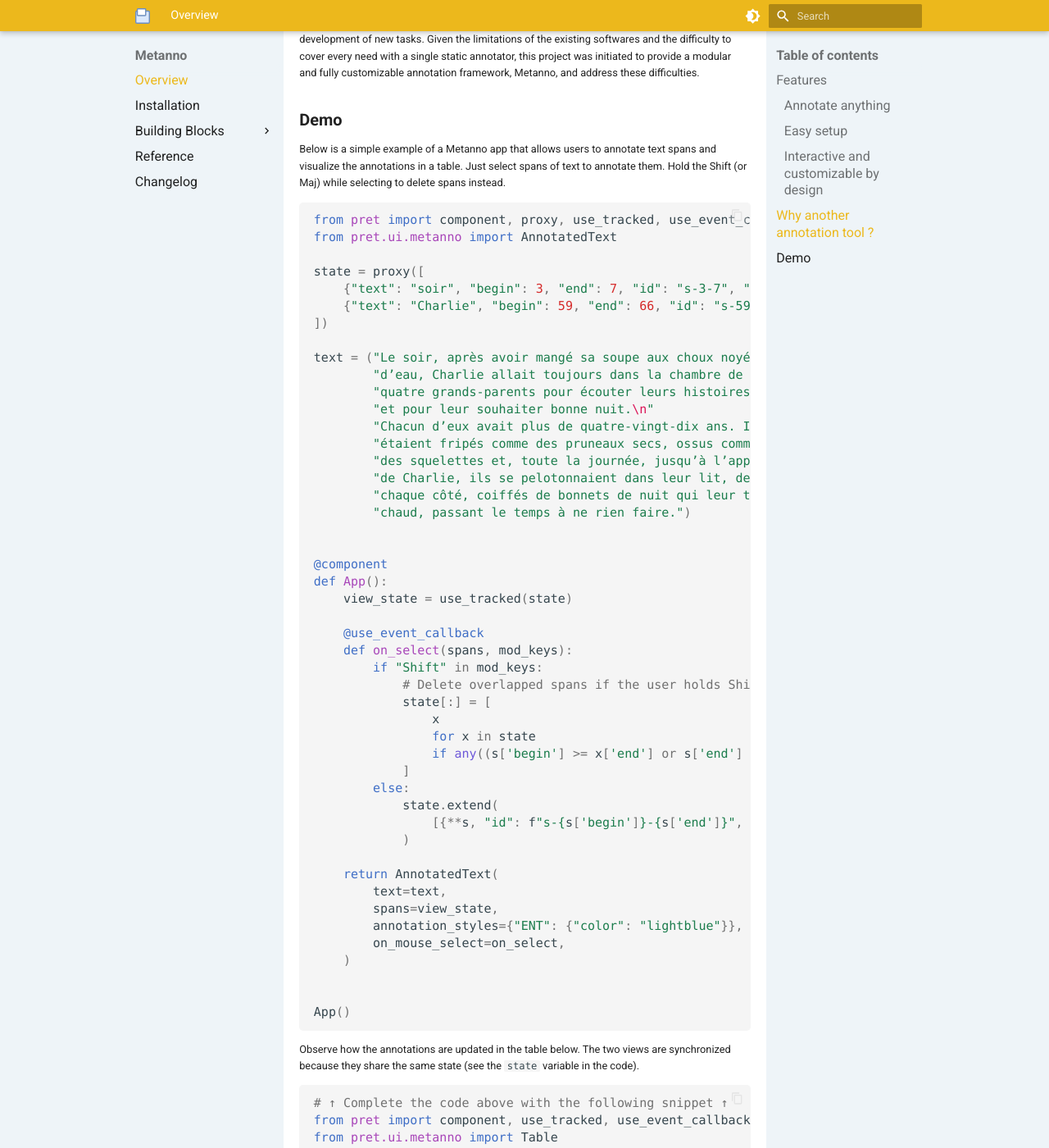
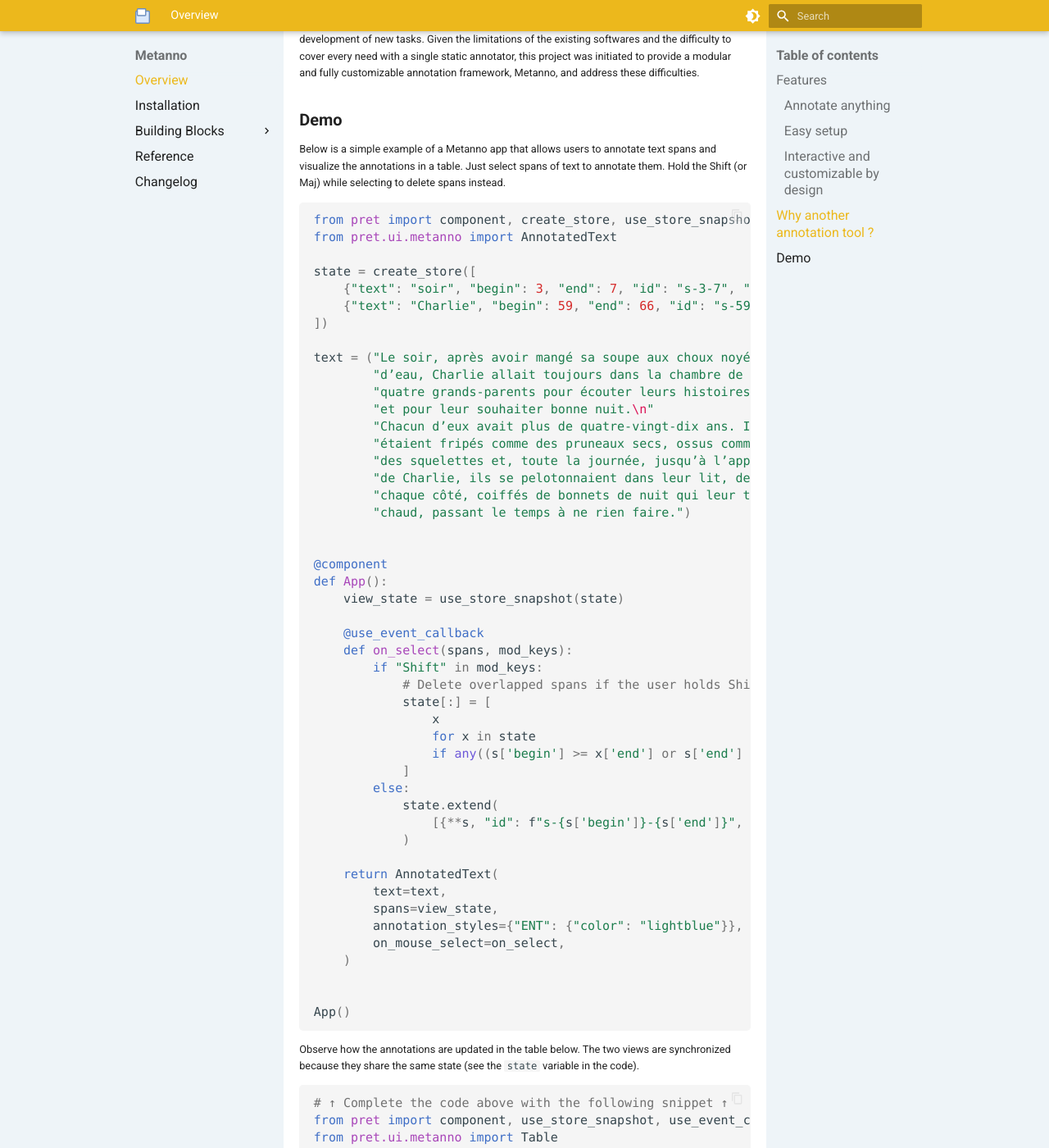
Before and after one commit to percevalw/metanno, an MkDocs documentation site: the page built from docs/index.md, in a window 1280 px wide and 1400 px high, scrolled down 1268 px. Shown: the whole window at 82% size. Built offline with MkDocs 1.6.1 and Material for MkDocs 9.7.7, drawn with Linux system fonts in a browser that asks for light colours; the version menu is left out; some of the changed text lies outside the part shown.

Commit message:
refacto: use pret's create_store/use_store_snapshot functions

````diff
--- a/docs/index.md
+++ b/docs/index.md
@@ -69,10 +69,10 @@
 Hold the Shift (or Maj) while selecting to delete spans instead.
 
 ```python { .render-with-pret .code--expandable }
-from pret import component, proxy, use_tracked, use_event_callback
+from pret import component, create_store, use_store_snapshot, use_event_callback
 from pret.ui.metanno import AnnotatedText
 
-state = proxy([
+state = create_store([
     {"text": "soir", "begin": 3, "end": 7, "id": "s-3-7", "label": "ENT"},
     {"text": "Charlie", "begin": 59, "end": 66, "id": "s-59-66", "label": "ENT"},
 ])
@@ -91,7 +91,7 @@
 
 @component
 def App():
-    view_state = use_tracked(state)
+    view_state = use_store_snapshot(state)
 
     @use_event_callback
     def on_select(spans, mod_keys):
@@ -123,7 +123,7 @@
 
 ```python { .render-with-pret .code--expandable style="height: 200px;" }
 # ↑ Complete the code above with the following snippet ↑
-from pret import component, use_tracked, use_event_callback
+from pret import component, use_store_snapshot, use_event_callback
 from pret.ui.metanno import Table
 
 columns = [
@@ -143,7 +143,7 @@
     for x in state:
         x.setdefault("label", "ENT")  # Ensure all rows have a label
 
-    view_state = use_tracked(state)
+    view_state = use_store_snapshot(state)
     return Table(
         rows=view_state,
         columns=columns,
````
Also changed, not shown: 2 other files.
